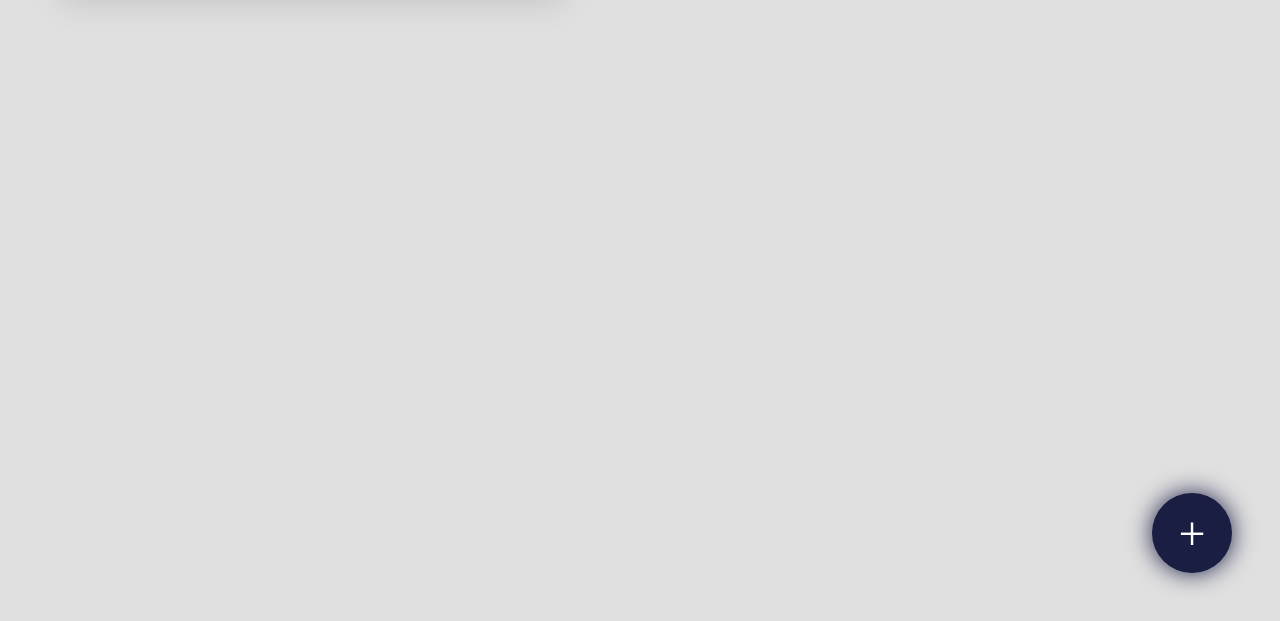
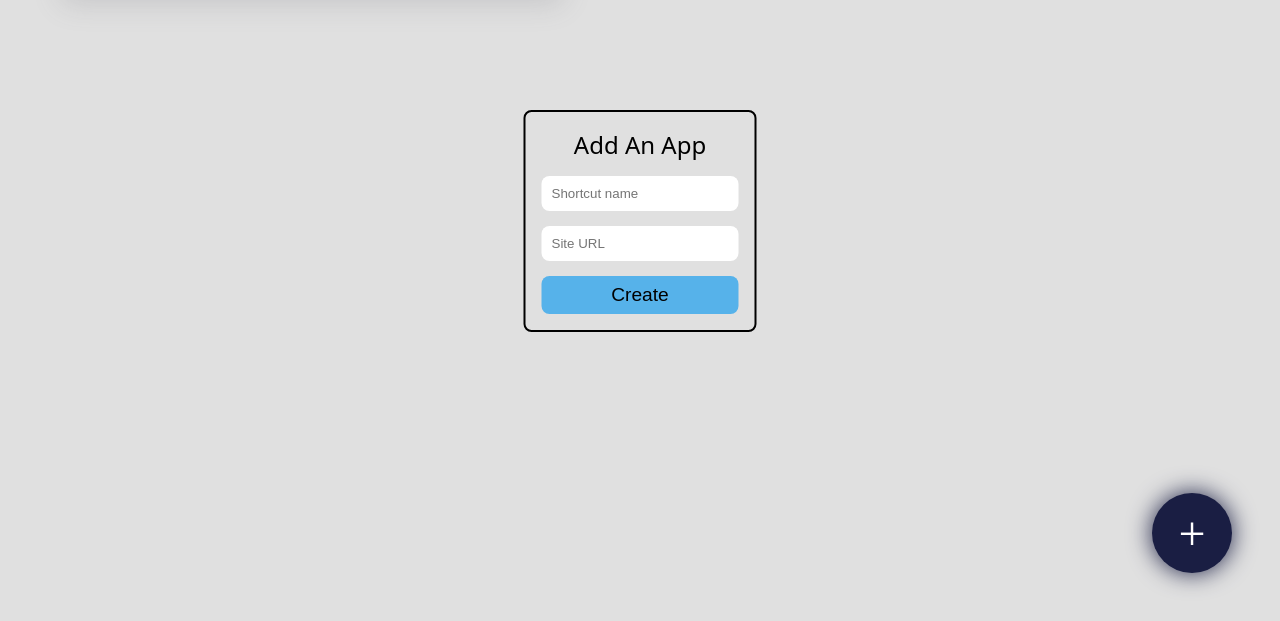
Before and after one commit to Daniel-Prada27/appBoard, a website built with webpack: page dist/index.html in a window 1280 px wide. Shown: the part 179-800 px from the top of the page. Built offline with nearby package versions, Linux system fonts and the light colour scheme.

Commit message:
Add popup

```diff
--- a/assets/styles/style.css
+++ b/assets/styles/style.css
@@ -106,3 +106,66 @@ img {
     /* box-shadow: 0 0 10px rgba(0, 0, 0, 0.3); */
     filter: drop-shadow(0 0 0.75rem #1A1E43);
 }
+
+
+
+
+
+.popup {
+
+    display: flex;
+    flex-grow: 1;
+    flex-direction: column;
+
+
+    position: fixed;
+    top: 50%;
+    left: 50%;
+    transform: translate(-50%, -50%) /*scale(0.1)*/;
+    z-index: 3;
+
+    border: 2px solid black;
+
+    width: fit-content;
+    padding: 1rem;
+
+    border-radius: 8px;
+
+}
+
+.addAppTitle {
+    font-family: var(--system-ui);
+    font-size: 1.5rem;
+}
+
+.popup > form {
+    display: flex;
+    flex-direction: column;
+    gap: 15px;
+
+    text-align: center;
+}
+
+input {
+    padding: 10px;
+    border-radius: 8px;
+    border: none;
+    background-color: #ffffff;
+}
+
+input:focus {
+    outline: none;
+}
+
+/* .read-group {
+    display: flex;
+    gap: 4px;
+} */
+
+.submitBtn {
+    background-color: #56B2EA;
+    border: none;
+    padding: 8px 12px;
+    border-radius: 8px;
+    font-size: 1.2rem;
+}
--- a/src/index.js
+++ b/src/index.js
@@ -1,6 +1,4 @@
-// import {Hey} from './utils.js'
 
-// Hey();
 const appLogo = document .querySelector(".app-logo")
 const proxyUrl = 'https://cors-anywhere.herokuapp.com/';
 const url = 'https://www.google.com/favicon.ico';
@@ -20,3 +18,30 @@ fetch(proxyUrl + url)
   .catch(error => {
     console.error('There was a problem fetching the favicon:', error);
   });
+
+
+const addBtn = document.getElementById('new-app-btn');
+
+
+addBtn.addEventListener('click', (e) => {
+    e.stopPropagation;
+    console.log("Btn prssed");
+    console.log(e.target.id);
+})
+
+let appArr = [];
+
+function createAppStructure(iterator) {
+    let parentDiv = document.createElement('div');
+    let iconDiv = document.createElement('div');
+    let iconImg = document.createElement('img');
+    let nameDiv = document.createElement('div');
+
+    parentDiv.appendChild(iconDiv);
+    iconDiv.appendChild(iconImg);
+    parentDiv.appendChild(nameDiv);
+
+    parentDiv.id = `app-${iterator}`;
+
+    return parentDiv;
+}
--- a/src/utils.js
+++ b/src/utils.js
@@ -21,3 +21,15 @@
 // }
 
 // export {Hey};
+
+
+class Apps() {
+
+    constructor(nombreApp, linkApp, iconApp) {
+        this.name = nombreApp;
+        this.link = linkApp;
+        this.icon = iconApp;
+        //ID = this.name
+    }
+
+}
```
Also changed, not shown: dist/index.html.
